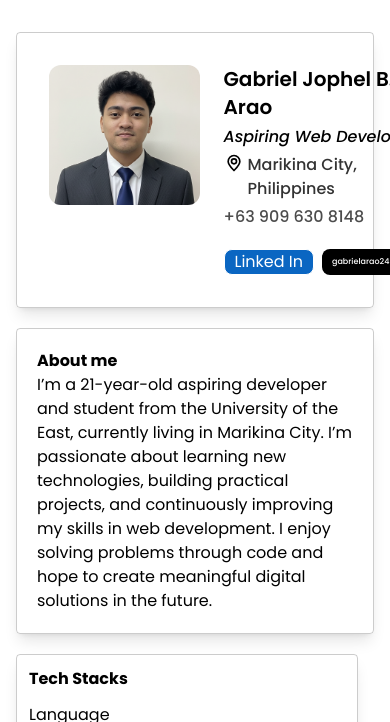
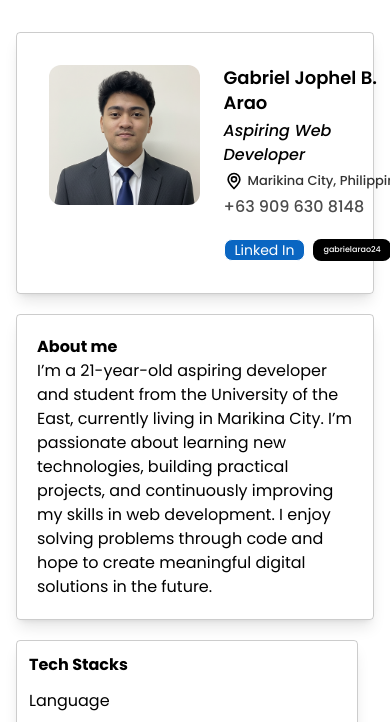
Before and after one commit to gabrielarao24/personal-website, a website: page index.html in a window 390 px wide. Shown: the top 722 px of the page. Drawn offline with nearby package versions, Linux system fonts and the light colour scheme.

Commit message:
new text px button

```diff
--- a/index.html
+++ b/index.html
@@ -26,7 +26,7 @@
               class="rounded-xl h-35 lg:h-45 flex-shrink"
             />
             <div>
-              <h1 class="mx-6 font-semibold text-xl md:text-[35px] mb-1">
+              <h1 class="mx-6 font-semibold text-xl text-[18px] md:text-[35px] mb-1">
                 Gabriel Jophel B. Arao
               </h1>
               <h3 class="mx-6 font-medium text-m mb-1 italic">
@@ -34,7 +34,7 @@
               </h3>
               <div class="mx-6 flex ">
                 <img class="h-5" src="src/svg/location-pin-svgrepo-com.svg" alt="">
-                <p class="mx-1 font-medium text-m mb-1 text-black/80">
+                <p class="mx-1 font-medium text-[13px] lg:text-[16px] mb-1 text-black/80">
                   Marikina City, Philippines
                 </p>
               </div>
@@ -43,7 +43,7 @@
               </p>
               <div class="flex gap-2">
                 <a
-                  class="inline-flex ml-6 border bg-[#0A66C2] text-white border-white-300 rounded-lg items-center px-2.5  transition-all duration-200 hover:bg-foreground/90 hover:-translate-y-0.5 gap-1 md:gap-1.5 whitespace-nowrap min-h-0"
+                  class="inline-flex ml-6 border bg-[#0A66C2] text-sm text-white border-white-300 rounded-lg items-center px-2.5  transition-all duration-200 hover:bg-foreground/90 hover:-translate-y-0.5 gap-1 md:gap-1.5 whitespace-nowrap min-h-0"
                   href="https://www.linkedin.com/in/gabriel-jophel-arao-83252238b/"
                   target="_blank"
                   >Linked In</a
```
